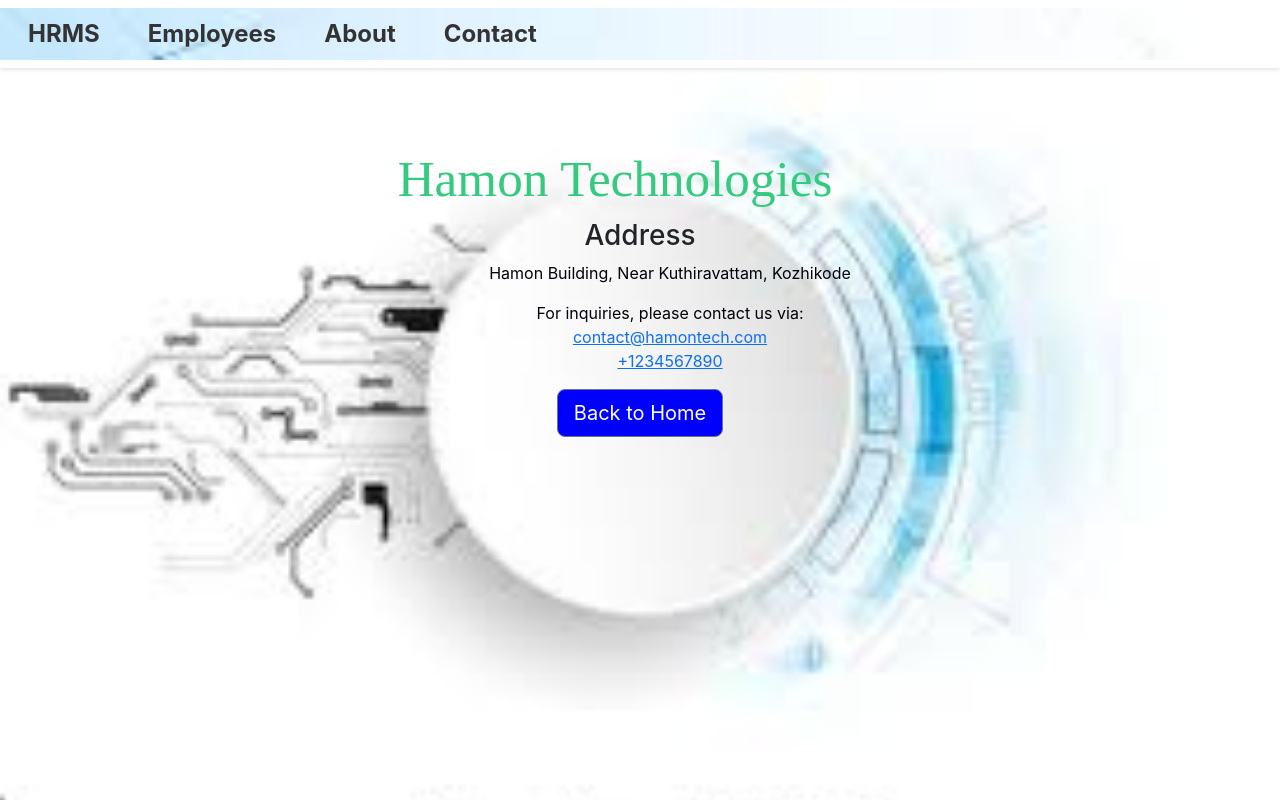
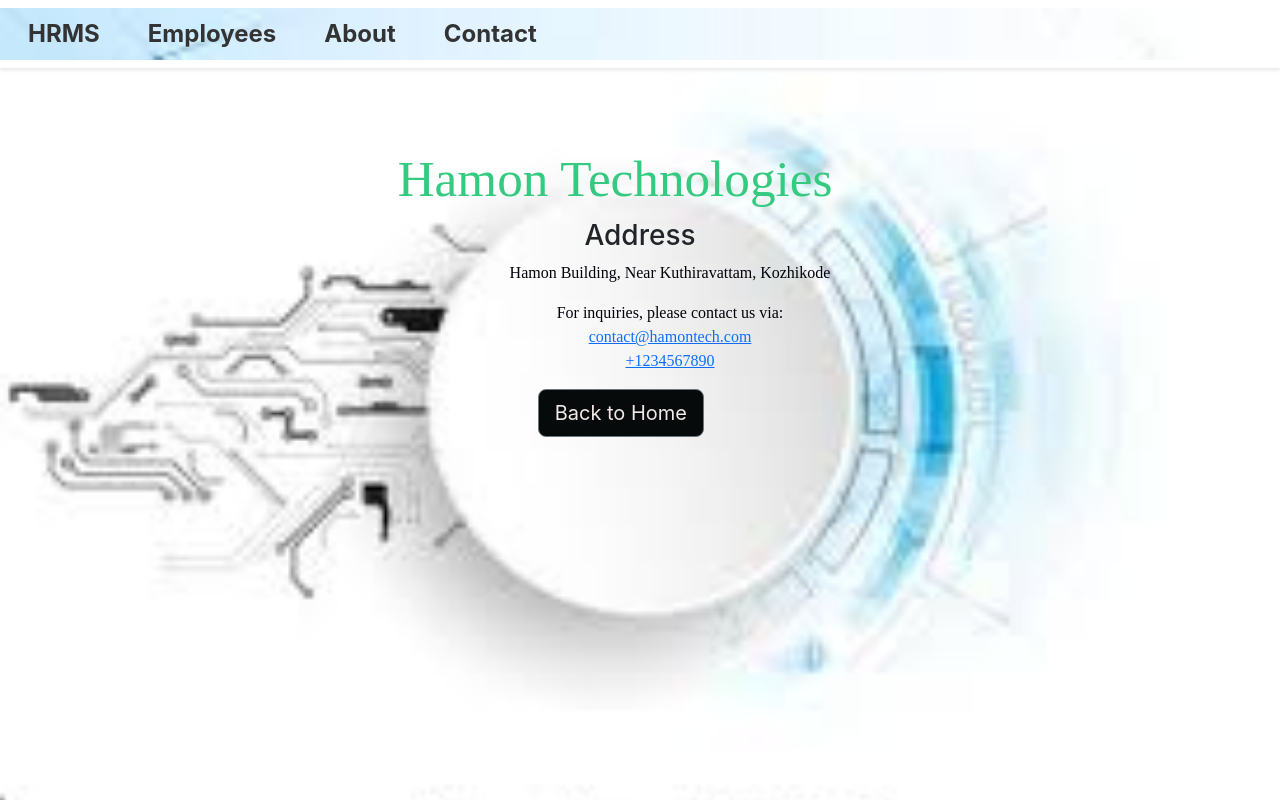
Before and after one commit to jishnup2930/HR_React_app, a React (Create React App) app: page /contact in a window 1280 px wide. Built offline with nearby package versions, Linux system fonts and the light colour scheme.

Commit message:
Added Contact component with additional styling using contact.css

```diff
--- a/src/components/contact/contact.js
+++ b/src/components/contact/contact.js
@@ -1,5 +1,6 @@
 import React from 'react';
 import { NavLink } from 'react-router-dom';
+import './contact.css';
 
 const Contact = () => {
   const emailAddress = 'contact@hamontech.com';
@@ -27,7 +28,7 @@ const Contact = () => {
         </div>
       </p>
       <div>
-        <NavLink to={"/home"} className="btn btn-secondary btn-lg">
+        <NavLink to={"/home"} className="btn btn-secondary btn-lg" id="button">
           Back to Home
         </NavLink>
       </div>
```
